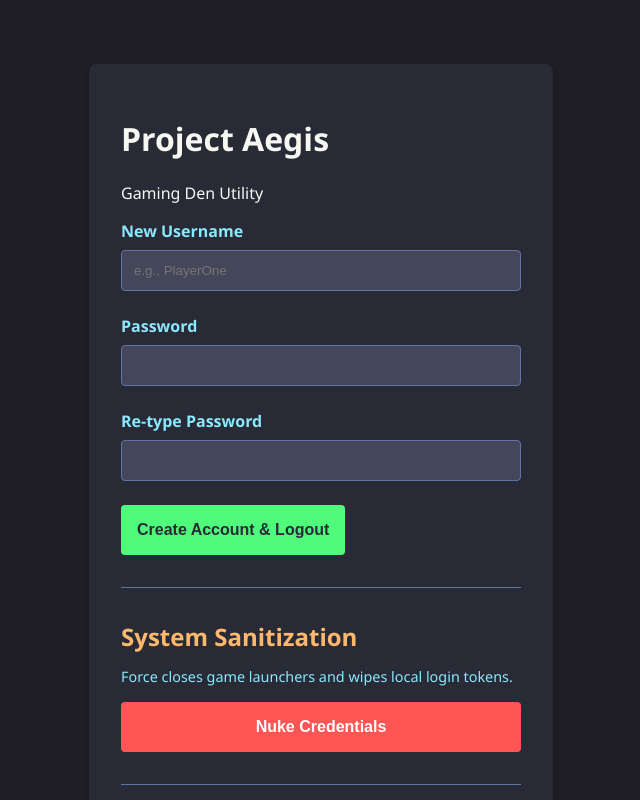
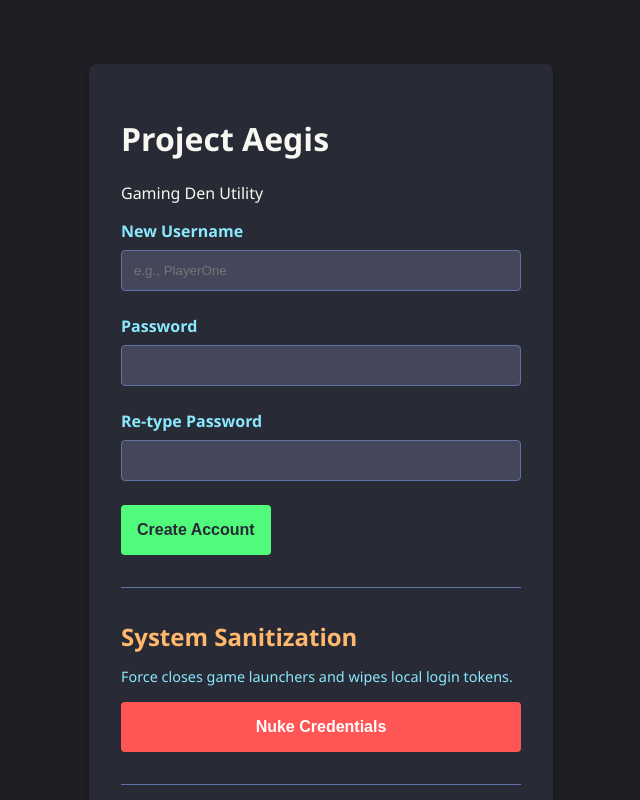
Before and after one commit to LuzCabreraRios/TauriProject, a SvelteKit app in the folder Seminar Project Aegis/Aegis/: page / in a window 1280 px wide. Shown: the top 800 px of the page, without its empty margins (319-959 px from the left). Built offline with nearby package versions, Linux system fonts and the light colour scheme.

Commit message:
Logout Function

```diff
--- a/Seminar Project Aegis/Aegis/src/routes/+page.svelte
+++ b/Seminar Project Aegis/Aegis/src/routes/+page.svelte
@@ -8,6 +8,7 @@
     let confirmPassword = '';
     let statusMessage = '';
     let isError = false;
+    let accountCreated = false;
 
     // Sanitization Variables
     /**
@@ -20,7 +21,7 @@
     let optimizationStatus = '';
 
 
-    async function handleCreateAccount() {
+async function handleCreateAccount() {
         if (!username || !password) {
             statusMessage = "Username and password cannot be empty.";
             isError = true;
@@ -34,10 +35,12 @@
 
         statusMessage = "Provisioning account...";
         isError = false;
+        accountCreated = false;
 
         try {
             const result = await invoke('create_windows_account', { username, password });
             statusMessage = result;
+            accountCreated = true; // <-- Flip the state to true on success
 
             // Clear fields on success
             username = '';
@@ -46,6 +49,16 @@
         } catch (error) {
             // @ts-ignore
             statusMessage = error;
+            isError = true;
+        }
+    }
+
+// New function to trigger the Windows logout
+    async function handleLogout() {
+        try {
+            await invoke('logout_windows');
+        } catch (error) {
+            statusMessage = `Logout failed: ${error}`;
             isError = true;
         }
     }
@@ -86,22 +99,29 @@
 
     <div class="form-group">
         <label for="username">New Username</label>
-        <input id="username" type="text" bind:value={username} placeholder="e.g., PlayerOne" />
+        <input id="username" type="text" bind:value={username} placeholder="e.g., PlayerOne" disabled={accountCreated} />
     </div>
 
     <div class="form-group">
         <label for="password">Password</label>
-        <input id="password" type="password" bind:value={password} />
+        <input id="password" type="password" bind:value={password} disabled={accountCreated} />
     </div>
 
     <div class="form-group">
         <label for="confirmPassword">Re-type Password</label>
-        <input id="confirmPassword" type="password" bind:value={confirmPassword} />
+        <input id="confirmPassword" type="password" bind:value={confirmPassword} disabled={accountCreated} />
     </div>
 
-    <button on:click={handleCreateAccount}>Create Account & Logout</button>
+    {#if accountCreated}
+        <div class="success-prompt">
+            <p>Account ready! Please log out to switch users.</p>
+            <button class="logout-btn" on:click={handleLogout}>Click here to Log Out</button>
+        </div>
+    {:else}
+        <button on:click={handleCreateAccount}>Create Account</button>
+    {/if}
 
-    {#if statusMessage}
+    {#if statusMessage && !accountCreated}
         <div class="status {isError ? 'error' : 'success'}">
             {statusMessage}
         </div>
@@ -148,6 +168,11 @@
         color: #f8f8f2;
         font-family: 'Segoe UI', Tahoma, Geneva, Verdana, sans-serif;
     }
+    .success-prompt { margin-top: 1rem; padding: 1rem; background: #282a36; border: 2px solid #50fa7b; border-radius: 4px; text-align: center; }
+    .success-prompt p { color: #50fa7b; font-weight: bold; margin-bottom: 1rem; margin-top: 0; }
+    .logout-btn { background: #bd93f9; color: #282a36; width: 100%; }
+    .logout-btn:hover { background: #d6b4fc; }
+
     .container { max-width: 400px; margin: 4rem auto; padding: 2rem; background: #282a36; border-radius: 8px; box-shadow: 0 4px 6px rgba(0,0,0,0.3); }
     .form-group { margin-bottom: 1.5rem; display: flex; flex-direction: column; }
     label { margin-bottom: 0.5rem; font-weight: bold; color: #8be9fd; }
```
Also changed, not shown: 1 other file (tests, documents, lock files or other folders).
